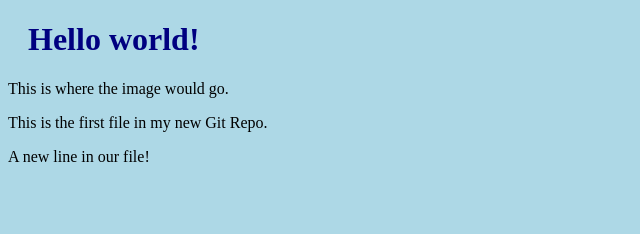
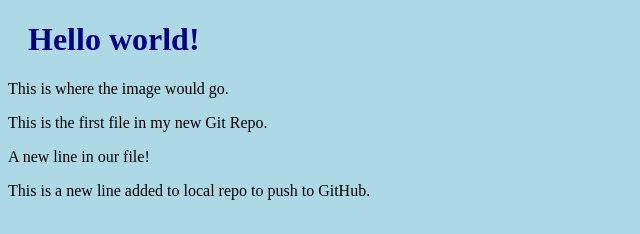
Before and after one commit to bobhelling/bobhelling.github.io, a plain HTML site: page index.html in a window 1280 px wide. Shown: the whole page, without its empty margins (0-640 px from the left). Drawn offline with Linux system fonts and the light colour scheme.

Commit message:
Added a line to push to GitHub

```diff
--- a/index.html
+++ b/index.html
@@ -10,6 +10,7 @@
 <p>This is where the image would go.<p>
 <p>This is the first file in my new Git Repo.</p>
 <p>A new line in our file!</p>
+<p>This is a new line added to local repo to push to GitHub.<p>
 
 </body>
 </html>
```
